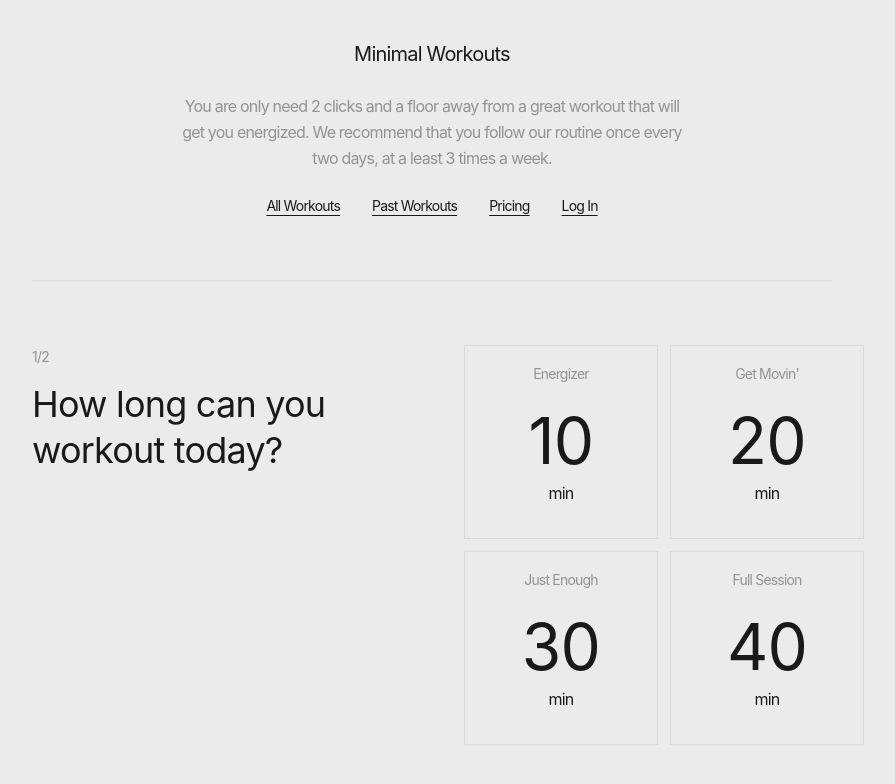
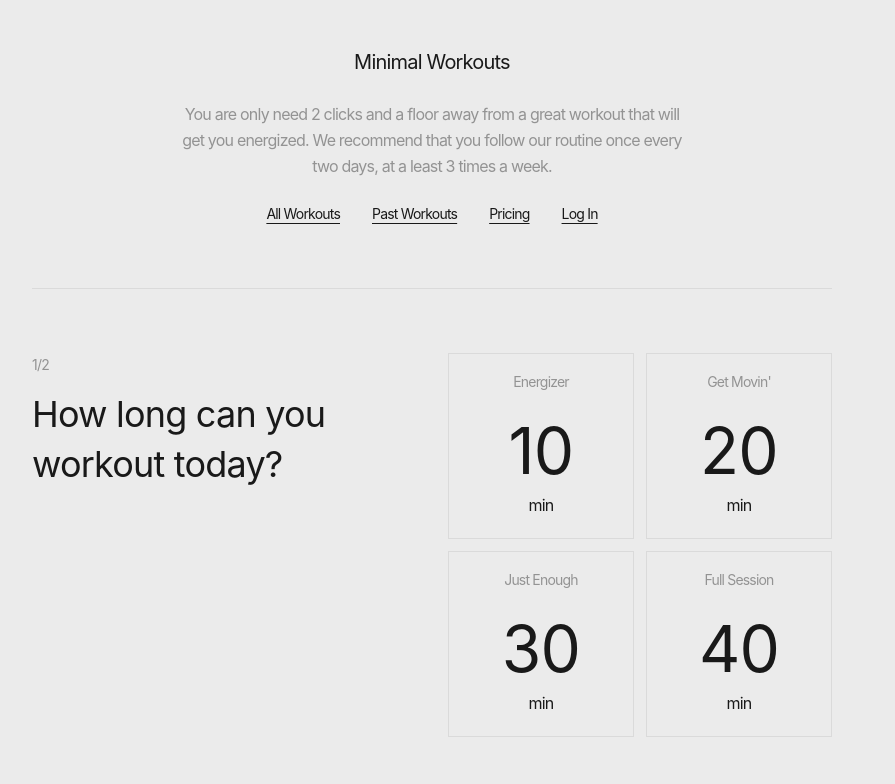
Before and after one commit to TanguyChaumette/Minimal-Workouts-React, a React (Vite) app: page / in a window 1280 px wide. Shown: the top 784 px of the page, without its empty margins (208-1103 px from the left). Built offline with nearby package versions, Linux system fonts and the light colour scheme.

Commit message:
gap modified

```diff
--- a/src/App.jsx
+++ b/src/App.jsx
@@ -25,11 +25,11 @@ function App() {
       <div className='h-[1px] bg-lightgray w-full max-w-[800px]'></div>
 
       <div className='flex justify-top items-start gap-[32px]'>
-        <div className='flex flex-col items-start justify-center min-w-[50%] text-start gap-[12px]'>
+        <div className='flex flex-col items-start justify-center w-[50%] text-start gap-[12px]'>
           <h4 className='text-darkgray'>1/2</h4>
           <h1>How long can you workout today?</h1>
         </div>
-        <div className="grid grid-cols-2 gap-[12px] min-w-[50%]">
+        <div className="grid grid-cols-2 gap-[12px] w-[50%]">
           <DurationCard title='Energizer' duration='10'/>
           <DurationCard title="Get Movin'" duration='20'/>
           <DurationCard title="Just Enough" duration='30'/>
--- a/src/index.css
+++ b/src/index.css
@@ -14,7 +14,7 @@
   }
 
   h1 {
-    @apply text-[36px] leading-[46px];
+    @apply text-[36px] leading-[50px];
   }
 
   h2 {
```
